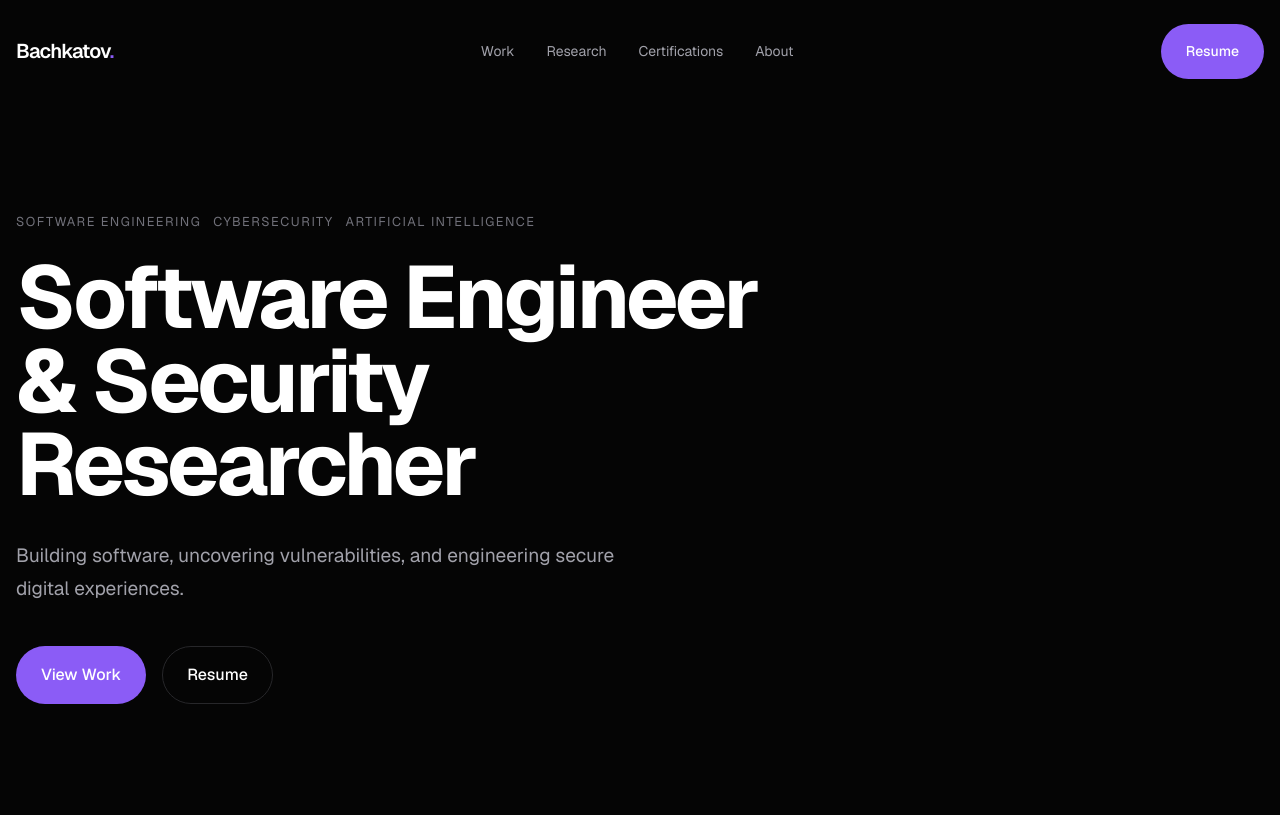
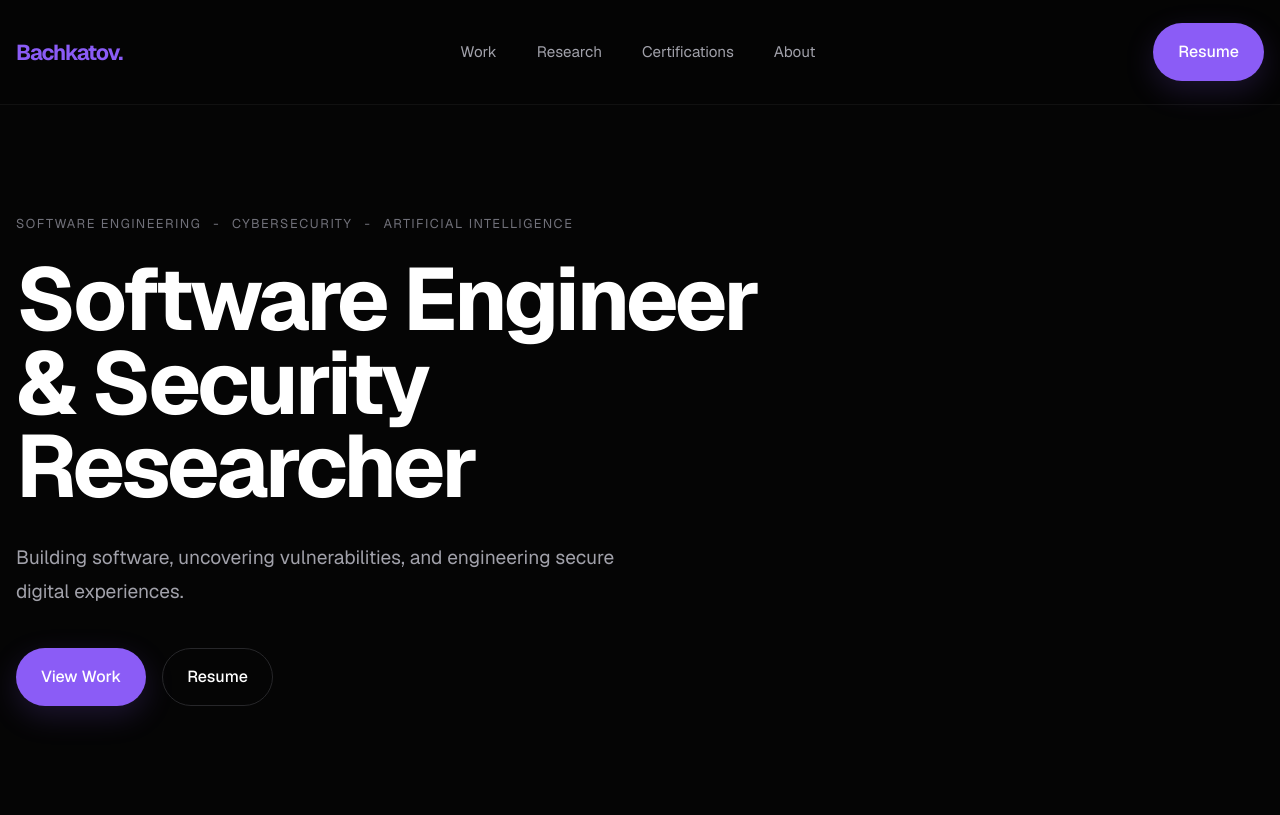
Before and after one commit to Mskre87/portfolio, a Django app: page / in a window 1280 px wide. Before the commit the page ends 704 px from the top, so only its background shows below. Run offline with Django 5.2, Linux system fonts and the light colour scheme.

Commit message:
feat(navbar): create premium sticky navigation

```diff
--- a/static/css/components/button.css
+++ b/static/css/components/button.css
@@ -24,13 +24,17 @@
 
     color: white;
 
+    box-shadow: 0 10px 30px rgba(139,92,246,.18);
+
 }
 
 .button--primary:hover {
 
+    background: var(--color-accent-hover);
+
     transform: translateY(-2px);
 
-    background: var(--color-accent-hover);
+    box-shadow: 0 18px 40px rgba(139,92,246,.30);
 
 }
 
--- a/static/css/components/navbar.css
+++ b/static/css/components/navbar.css
@@ -2,17 +2,25 @@
    NAVBAR
 ======================================== */
 
-
 .navbar {
 
-    width: 100%;
+    position: sticky;
 
-    position: relative;
+    top: 0;
 
-    padding-block: var(--space-6);
+    z-index: 1000;
+
+    padding: 1rem 0;
+
+    background: rgba(5, 5, 5, 0.65);
+
+    backdrop-filter: blur(18px);
+
+    -webkit-backdrop-filter: blur(18px);
+
+    border-bottom: 1px solid rgba(255,255,255,.05);
 
 }
-
 
 .navbar__container {
 
@@ -22,24 +30,19 @@
 
     justify-content: space-between;
 
+    min-height: 72px;
+
 }
-
-
-/* ========================================
-   BRAND
-======================================== */
-
 
 .navbar__brand {
 
-    font-size: 1.25rem;
+    font-size: 1.35rem;
 
-    font-weight: var(--font-weight-semibold);
+    font-weight: 700;
 
-    letter-spacing: var(--letter-spacing-tight);
+    letter-spacing: -.05em;
 
 }
-
 
 .navbar__brand span {
 
@@ -47,32 +50,27 @@
 
 }
 
-
-
-/* ========================================
-   LINKS
-======================================== */
-
-
 .navbar__links {
 
     display: flex;
 
     align-items: center;
 
-    gap: var(--space-8);
+    gap: 2.5rem;
 
 }
 
+.navbar__link {
 
-.navbar__link {
+    position: relative;
 
     color: var(--color-text-secondary);
 
-    font-size: var(--font-size-body-sm);
+    font-size: .95rem;
+
+    transition: color .25s ease;
 
 }
-
 
 .navbar__link:hover {
 
@@ -80,15 +78,60 @@
 
 }
 
+.navbar__link::after {
 
+    content: "";
 
-/* ========================================
-   BUTTON
-======================================== */
+    position: absolute;
 
+    left: 0;
 
-.navbar__button {
+    bottom: -8px;
 
-    font-size: var(--font-size-body-sm);
+    width: 100%;
+
+    height: 2px;
+
+    background: var(--color-accent);
+
+    transform: scaleX(0);
+
+    transform-origin: center;
+
+    transition: transform .25s ease;
 
 }
+
+.navbar__link:hover::after {
+
+    transform: scaleX(1);
+
+}
+
+@media (max-width: 900px){
+
+    .navbar__links{
+
+        display:none;
+
+    }
+
+}
+
+.navbar__logo{
+
+    transition: color .3s ease;
+
+}
+
+.navbar__brand:hover .navbar__logo{
+
+    color: var(--color-accent);
+
+}
+
+.navbar__brand:hover .navbar__logo span{
+
+    color:white;
+
+}
--- a/templates/components/hero.html
+++ b/templates/components/hero.html
@@ -7,7 +7,9 @@
             <div class="hero__eyebrow">
 
                 <span>Software Engineering</span>
+                <span>-</span>
                 <span>Cybersecurity</span>
+                <span>-</span>
                 <span>Artificial Intelligence</span>
 
             </div>
--- a/templates/components/navbar.html
+++ b/templates/components/navbar.html
@@ -3,7 +3,9 @@
     <div class="container navbar__container">
 
         <a href="/" class="navbar__brand">
-            Bachkatov<span>.</span>
+            <span class="navbar__logo">
+                Bachkatov<span>.</span>
+            </span>
         </a>
 
 
```
